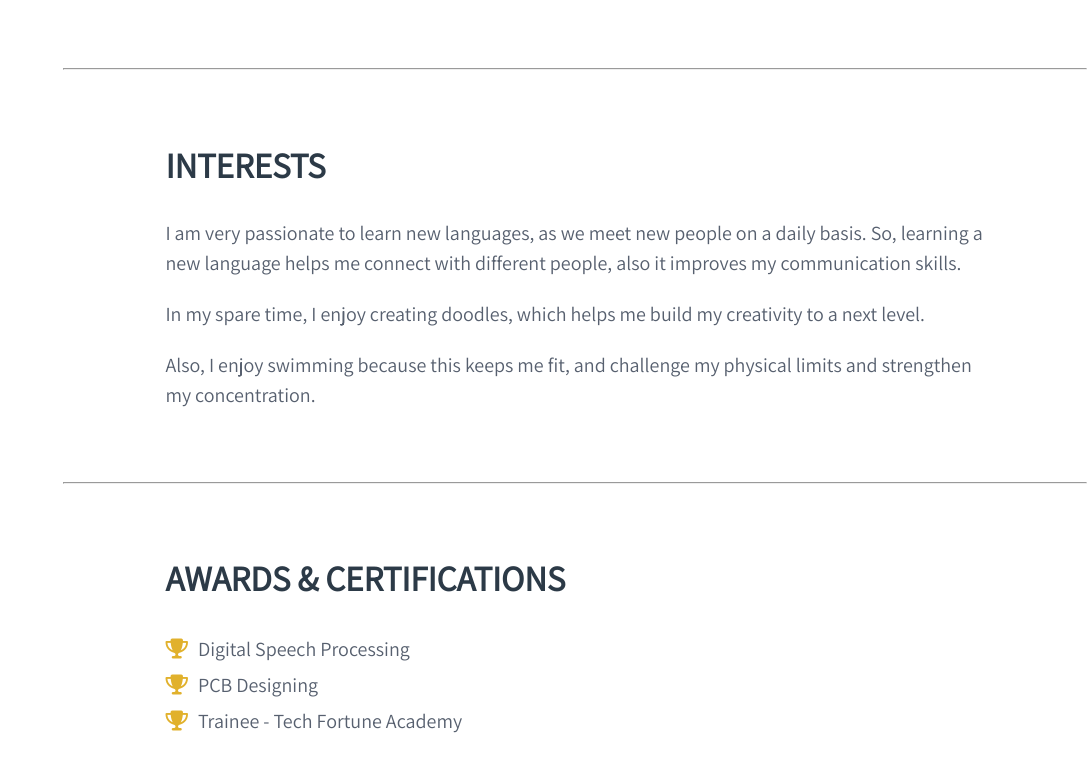
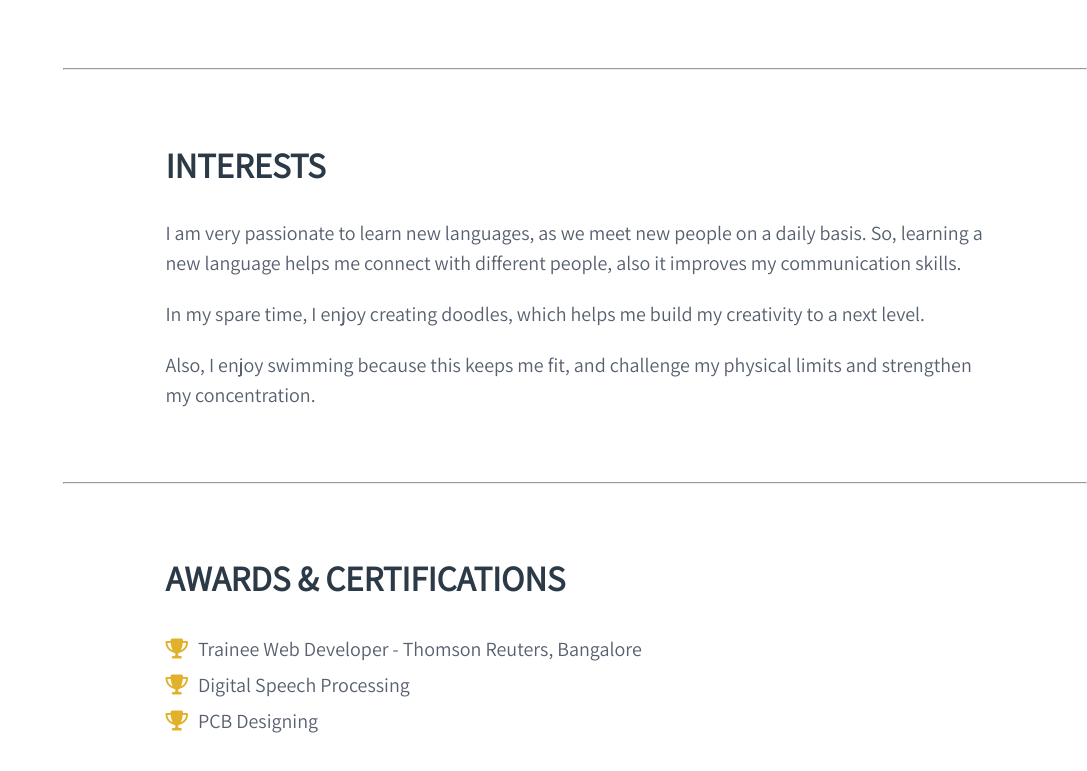
Before and after one commit to Chaitra-Kulkarni/CV-HTML-CSS, a plain HTML site: page index.html in a window 1280 px wide. Shown: the part 1524-2295 px from the top of the page, without its empty margins (193-1280 px from the left). Drawn offline with nearby package versions, Linux system fonts and the light colour scheme.

Commit message:
Update index.html

```diff
--- a/index.html
+++ b/index.html
@@ -134,9 +134,9 @@
       <div class="awards-section" id="awards">
         <h1>awards &amp; certifications</h1>
         <ul>
+          <li>Trainee Web Developer - Thomson Reuters, Bangalore</li>
           <li>Digital Speech Processing</li>
           <li>PCB Designing</li>
-          <li>Trainee - Tech Fortune Academy</li>
         </ul>
       </div>
     </div>
```
